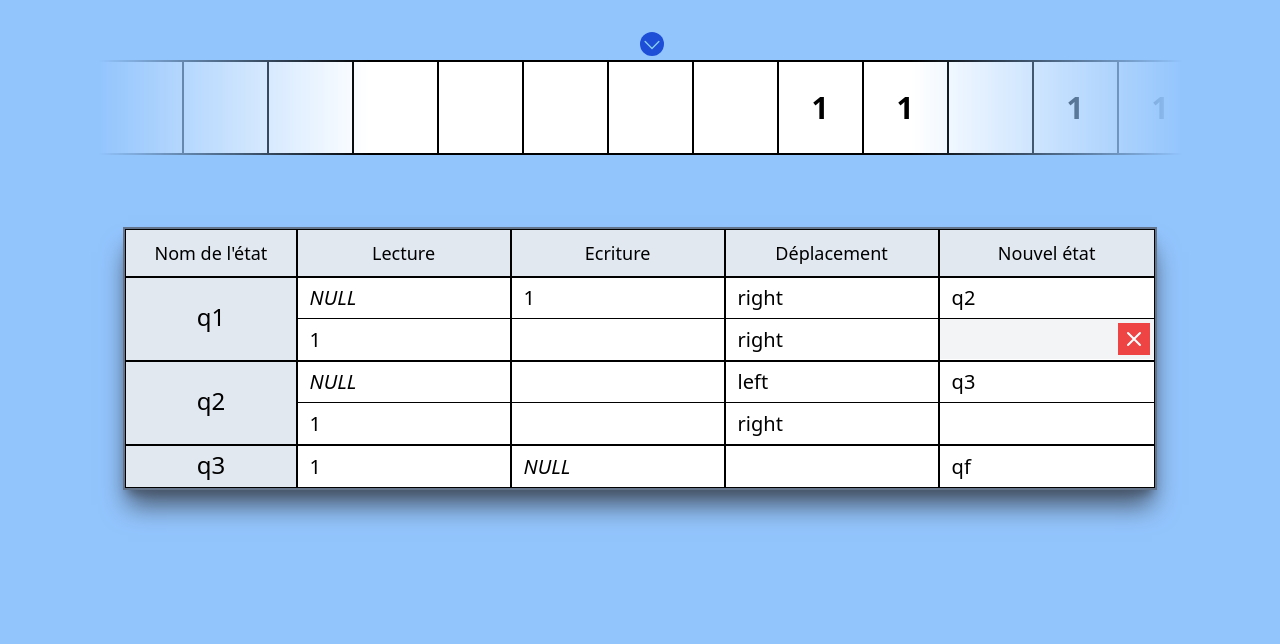
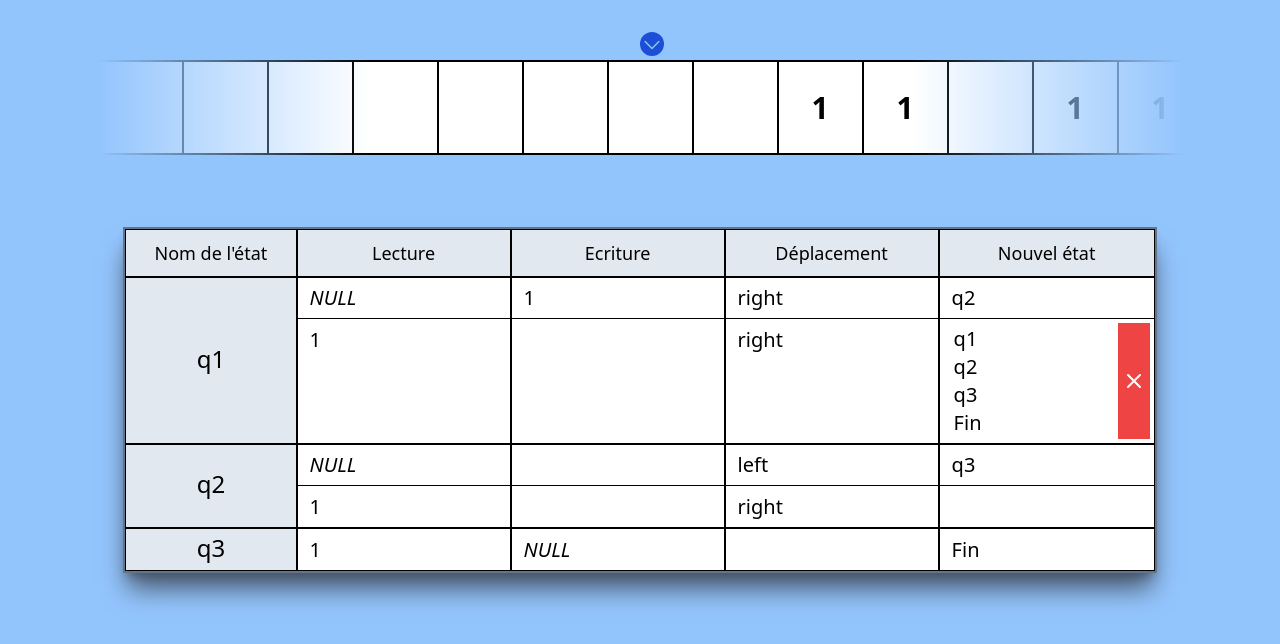
Before and after one commit to zonetecde/turing-machine-box, a SvelteKit app: page / in a window 1280 px wide. Both pictures are taken after a click on the button 1046 px from the left and 339 px from the top of the page. Shown: the top 644 px of the page. Built offline with nearby package versions, Linux system fonts and the light colour scheme.

Commit message:
Add svelte-sonner dependency and update rules table
+ combobox pour sélection des états et direction
+ nom de l'état qui peut être édité
+ 'nouvel état' référence le nom de l'état modifié (hook à l'aide d'Id)

```diff
--- a/package.json
+++ b/package.json
@@ -31,5 +31,8 @@
 		"typescript": "^5.0.0",
 		"vite": "^5.0.3"
 	},
-	"type": "module"
+	"type": "module",
+	"dependencies": {
+		"svelte-sonner": "^0.3.6"
+	}
 }
--- /dev/null
+++ b/src/GlobalVariables.ts
@@ -0,0 +1,3 @@
+export class GlobalVariables {
+	static idCounter: number = 0;
+}
--- a/src/components/Ruban.svelte
+++ b/src/components/Ruban.svelte
@@ -16,7 +16,7 @@
 
 	// On ajoute des éléments nulls au début et à la fin du ruban pour l'effet infini
 	// Nombre d'éléments nulls à ajouter au début et à la fin du ruban
-	let paddingElements = 10;
+	let paddingElements = 18;
 	// On concatène les éléments nulls avec la liste affichée
 	$: showedElements = Array(paddingElements)
 		.fill(null)
--- a/src/components/Rule.svelte
+++ b/src/components/Rule.svelte
@@ -1,10 +1,18 @@
 <script lang="ts">
+	import { toast } from 'svelte-sonner';
 	import { Readable } from '../models/Etat';
 	import type Etat from '../models/Etat';
 	import SubRow from './SubRow.svelte';
+	import { error } from '@sveltejs/kit';
 
 	export let rule: Etat | null = null;
 	export let header: boolean = false;
+	export let rules: Etat[] = [];
+
+	let modifyStateName = false;
+
+	$: if (rule && rule.nom) {
+	}
 </script>
 
 {#if header}
@@ -28,7 +36,35 @@
 {:else if rule != null}
 	<div class="w-full min-h-[40px] flex flex-row border border-black">
 		<div class="w-1/6 bg-slate-200 border-r-2 border-black flex items-center justify-center">
-			<p class="text-2xl pb-1">{rule.nom}</p>
+			{#if modifyStateName}
+				<!-- svelte-ignore a11y-autofocus -->
+				<input
+					type="text"
+					class="text-2xl pb-1 outline-none text-center bg-transparent"
+					bind:value={rule.nom}
+					autofocus
+					maxlength="15"
+					on:keyup={(e) => {
+						if (e.key === 'Enter') modifyStateName = false;
+					}}
+					on:blur={() => {
+						if (rule) {
+							// vérifie qu'il n'y a pas deux états qui ont le même nom
+							if (rules.filter((r) => r.nom === rule?.nom).length > 1) {
+								toast.error('Deux états ne peuvent pas avoir le même nom');
+								rule.nom = 'q' + Math.floor(Math.random() * 1000);
+							} else {
+								if (rule.nom.trim() === '') rule.nom = 'q' + Math.floor(Math.random() * 1000);
+								modifyStateName = false;
+							}
+						}
+					}}
+				/>
+			{:else}
+				<button on:click={() => (modifyStateName = true)}>
+					<p class="text-2xl pb-1">{rule.nom}</p>
+				</button>
+			{/if}
 		</div>
 		<div class="w-5/6 bg-white grid grid-cols-4">
 			<section class="border-r-2 border-black flex flex-col">
@@ -47,16 +83,21 @@
 						bind:value={readable.direction}
 						last={i === rule.readables.length - 1}
 						acceptNull={false}
+						maxLength={5}
+						acceptableValues={['left', 'right']}
 					/>
 				{/each}
 			</section>
 			<section class="w-3/13 flex flex-col">
 				{#each rule.readables as readable, i}
 					<SubRow
-						bind:value={readable.nouvelleEtat}
+						etats={rules}
+						bind:value={readable.nouvelEtatId}
 						last={i === rule.readables.length - 1}
 						maxLength={99}
 						acceptNull={false}
+						acceptableValues={rules.map((r) => r.nom)}
+						isStateSelection={true}
 					/>
 				{/each}
 			</section>
--- a/src/components/RulesTable.svelte
+++ b/src/components/RulesTable.svelte
@@ -3,18 +3,14 @@
 	import { Readable } from '../models/Etat';
 	import Rule from './Rule.svelte';
 
-	let rules: Etat[] = [
-		new Etat('q1', [new Readable('', '1', 'right', 'q2'), new Readable('1', null, 'right', null)]),
-		new Etat('q2', [new Readable('', null, 'left', 'q3'), new Readable('1', null, 'right', null)]),
-		new Etat('q3', [new Readable('1', '', null, 'qf')])
-	];
+	export let rules: Etat[];
 </script>
 
 <div class="w-full flex justify-center">
 	<div class="w-10/12 border-2 border-slate-500 shadow-xl shadow-slate-600">
 		<Rule header={true} />
 		{#each rules as rule}
-			<Rule {rule} />
+			<Rule bind:rule {rules} />
 		{/each}
 	</div>
 </div>
--- a/src/components/SubRow.svelte
+++ b/src/components/SubRow.svelte
@@ -1,8 +1,16 @@
 <script lang="ts">
-	export let value: string | null = '';
-	export let last: boolean = false;
-	export let maxLength = 1;
-	export let acceptNull = true;
+	import type Etat from '../models/Etat';
+
+	export let value: string | number | null | undefined = ''; // Valeur de la cellule
+	export let last: boolean = false; // Si c'est la dernière cellule de la ligne
+	export let maxLength = 1; // Longueur maximale de la valeur
+	export let acceptNull = true; // Si la valeur peut être null
+	export let acceptableValues: string[] = []; // Valeurs acceptables (si empty alors toutes les valeurs sont acceptées)
+
+	// Gère l'affichage du nom de l'état
+	export let isStateSelection = false; // Si c'est une sélection d'état
+	export let etats: Etat[] = []; // Liste des états (pour récupérer leur nom)
+	$: etatName = etats.find((x) => x.id === value)?.nom; // Nom de l'état (s'update automatiquement quand son nom change)
 
 	let editMode = false;
 </script>
@@ -15,11 +23,55 @@
 					(last ? '' : 'border-b')}
 				on:click={() => (editMode = true)}
 			>
+				<!-- Si c'est une sélection d'état on affiche either le nom de l'état ou si c'est -1 que c'est l'état final -->
+				{#if isStateSelection}
+					<span class="text-xl">{etatName ? etatName : 'Fin'}</span>
+				{:else}
+					<!-- Si la valeur est vide on affiche NULL (= on lit une case vide) -->
 					<span class={'text-xl ' + (value === '' ? 'italic' : '')}
 						>{value === '' ? 'NULL' : value}</span
 					>
+				{/if}
 			</button>
 		{:else}
+			<!-- Combobox pour sélectionner soit la direction soit le nouvel état -->
+			{#if acceptableValues.length > 0}
+				<select
+					class={'w-full text-left outline-none bg-transparent text-xl cursor-text py-1.5 pl-3 flex flex-row items-center bg-gray-100 border-black ' +
+						(last ? '' : 'border-b')}
+					bind:value
+					on:blur={() => {
+						setTimeout(() => {
+							editMode = false;
+						}, 100);
+					}}
+					size={acceptableValues.length + (isStateSelection ? 1 : 0)}
+					on:keydown={(e) => {
+						if (e.key === 'Enter') {
+							editMode = false;
+						}
+					}}
+					on:change={() => {
+						if (isStateSelection) {
+							// Convertis le nom de l'état en id
+							if (value === 'Fin') value = -1;
+							else value = etats.find((x) => x.nom === value)?.id;
+						}
+
+						editMode = false;
+					}}
+				>
+					{#each acceptableValues as val}
+						<option value={val}>{val}</option>
+					{/each}
+
+					<!-- Etat final -->
+					{#if isStateSelection}
+						<option value={'Fin'}>Fin</option>
+					{/if}
+				</select>
+			{:else}
+				<!-- Input pour modifier la valeur de la cellule -->
 				<!-- svelte-ignore a11y-autofocus -->
 				<input
 					class={'w-full text-left outline-none bg-gray-100 text-xl cursor-text pl-3 py-1.5 border-black ' +
@@ -31,8 +83,11 @@
 					maxlength={maxLength}
 					on:blur={() => {
 						setTimeout(() => {
+							// Si la valeur est un espace et qu'on accepte les valeurs nulles on la convertis en chaine vide
 							if (value === ' ' && acceptNull) value = '';
+							// Si la valeur est vide et qu'on accepte pas les valeurs nulles on la convertis en null
 							else if (value === '' && acceptNull === false) value = null;
+							// Les chaines qui restent vide = on lit une case vide
 
 							editMode = false;
 						}, 100);
@@ -43,7 +98,7 @@
 						}
 					}}
 				/>
-
+			{/if}
 			<!-- Delete button -->
 			<button
 				class="absolute right-1 px-1 top-1 bottom-1 bg-red-500 hover:bg-red-600 text-white flex justify-center items-center"
--- a/src/models/Etat.ts
+++ b/src/models/Etat.ts
@@ -1,10 +1,16 @@
+import { GlobalVariables } from '../GlobalVariables';
+
 export default class Etat {
+	id: number;
 	nom: string;
 	readables: Readable[];
 
-	constructor(nom: string, readables: Readable[]) {
+	constructor(nom: string, readables: Readable[], id: number = GlobalVariables.idCounter) {
 		this.nom = nom;
 		this.readables = readables;
+		this.id = id;
+
+		GlobalVariables.idCounter++;
 	}
 }
 
@@ -12,17 +18,17 @@ export class Readable {
 	symbole: string;
 	nouvelleValeur: string | null;
 	direction: 'right' | 'left' | null;
-	nouvelleEtat: string | null;
+	nouvelEtatId: number | null;
 
 	constructor(
 		symbole: string,
 		nouvelleValeur: string | null,
 		direction: 'right' | 'left' | null,
-		nouvelleEtat: string | null
+		nouvelleEtatId: number | null
 	) {
 		this.symbole = symbole;
 		this.nouvelleValeur = nouvelleValeur;
 		this.direction = direction;
-		this.nouvelleEtat = nouvelleEtat;
+		this.nouvelEtatId = nouvelleEtatId;
 	}
 }
--- a/src/routes/+layout.svelte
+++ b/src/routes/+layout.svelte
@@ -1,6 +1,9 @@
 <script>
 	import '../app.css';
+	import { Toaster } from 'svelte-sonner';
 </script>
+
+<Toaster />
 
 <div class="w-screen min-h-screen bg-blue-300 p-5">
 	<slot />
--- a/src/routes/+page.svelte
+++ b/src/routes/+page.svelte
@@ -1,6 +1,13 @@
 <script lang="ts">
 	import Ruban from '../components/Ruban.svelte';
 	import RulesTable from '../components/RulesTable.svelte';
+	import Etat, { Readable } from '../models/Etat';
+
+	let rules: Etat[] = [
+		new Etat('q1', [new Readable('', '1', 'right', 1), new Readable('1', null, 'right', null)], 0),
+		new Etat('q2', [new Readable('', null, 'left', 2), new Readable('1', null, 'right', null)], 1),
+		new Etat('q3', [new Readable('1', '', null, -1)], 2)
+	];
 </script>
 
 <div class="flex justify-center overflow-visible relative mt-10 flex-col">
@@ -10,5 +17,5 @@
 	<br />
 	<br />
 
-	<RulesTable />
+	<RulesTable bind:rules />
 </div>
```
Also changed, not shown: 1 other file (tests, documents, lock files or other folders). Lines whose indentation alone changed are shown as unchanged.
